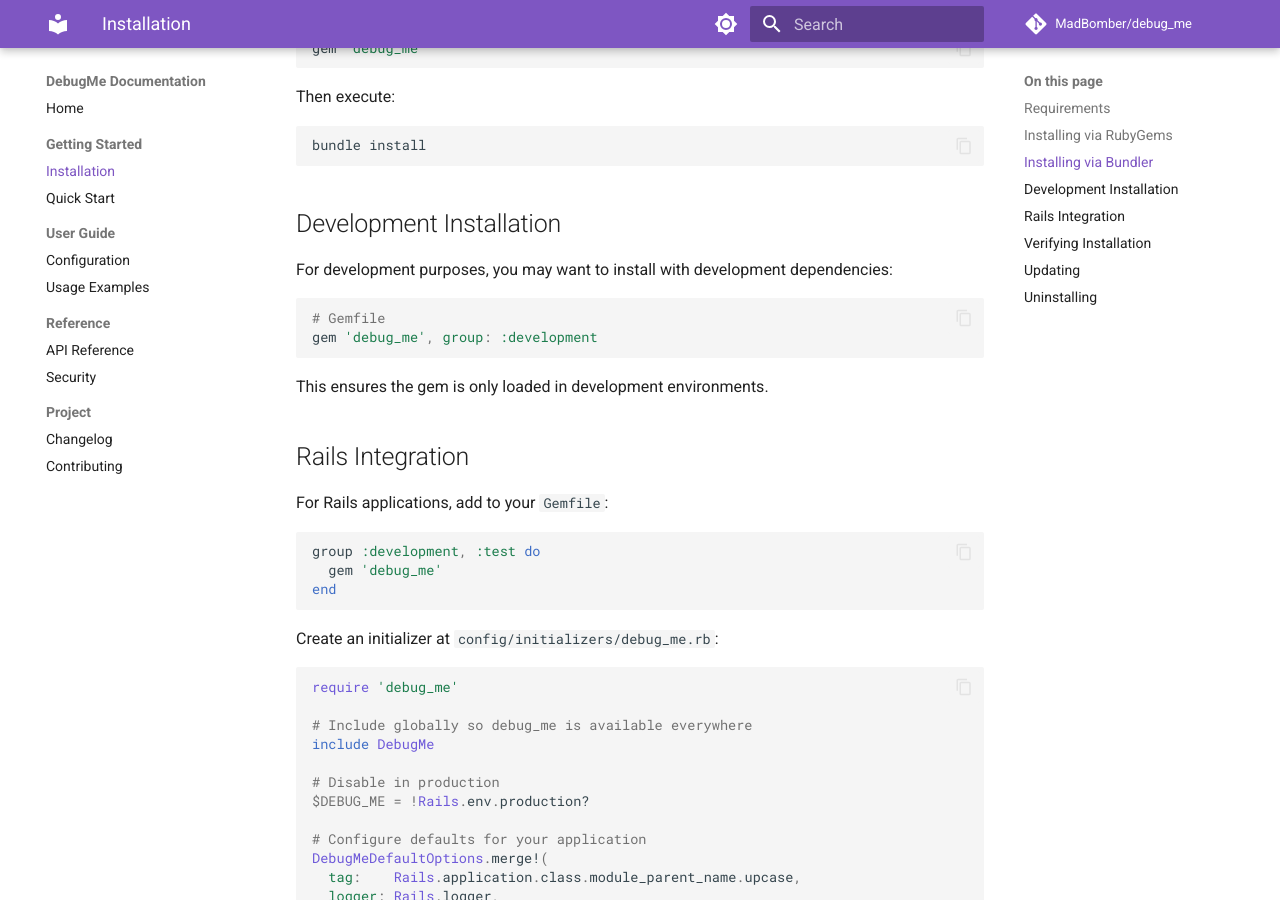
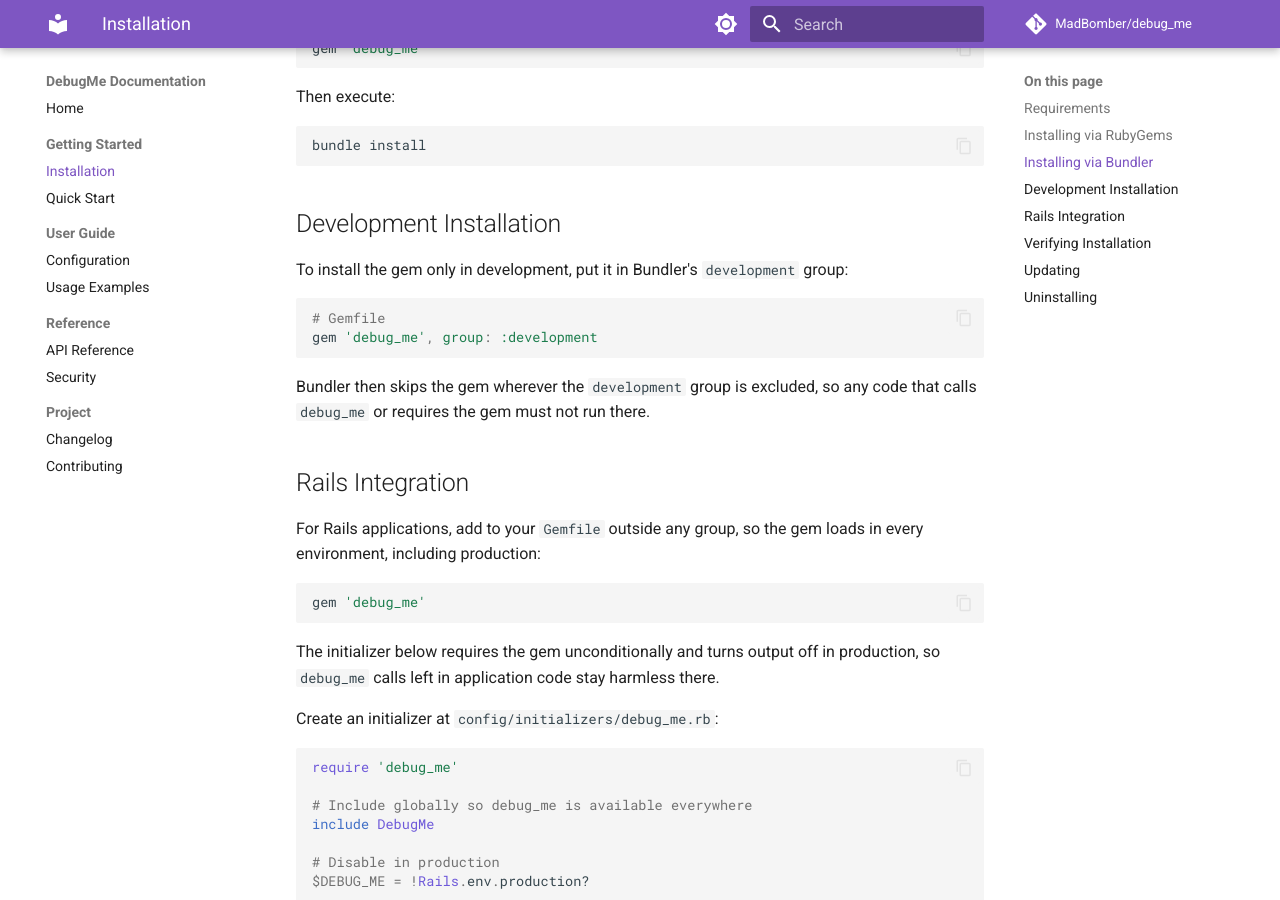
Before and after one commit to MadBomber/debug_me, an MkDocs documentation site: the page built from docs/installation.md, in a window 1280 px wide and 900 px high, scrolled down 674 px. Built offline with MkDocs 1.6.1 and Material for MkDocs 9.7.7, drawn with Linux system fonts in a browser that asks for light colours; comment, search, counter and statistics services are not loaded.

Commit message:
docs: load debug_me in every Rails environment

````diff
--- a/docs/installation.md
+++ b/docs/installation.md
@@ -31,24 +31,24 @@ bundle install
 
 ## Development Installation
 
-For development purposes, you may want to install with development dependencies:
+To install the gem only in development, put it in Bundler's `development` group:
 
 ```ruby
 # Gemfile
 gem 'debug_me', group: :development
 ```
 
-This ensures the gem is only loaded in development environments.
+Bundler then skips the gem wherever the `development` group is excluded, so any code that calls `debug_me` or requires the gem must not run there.
 
 ## Rails Integration
 
-For Rails applications, add to your `Gemfile`:
+For Rails applications, add to your `Gemfile` outside any group, so the gem loads in every environment, including production:
 
 ```ruby
-group :development, :test do
-  gem 'debug_me'
-end
+gem 'debug_me'
 ```
+
+The initializer below requires the gem unconditionally and turns output off in production, so `debug_me` calls left in application code stay harmless there.
 
 Create an initializer at `config/initializers/debug_me.rb`:
 
````
Also changed, not shown: CHANGELOG.md (+1 -0 lines).
